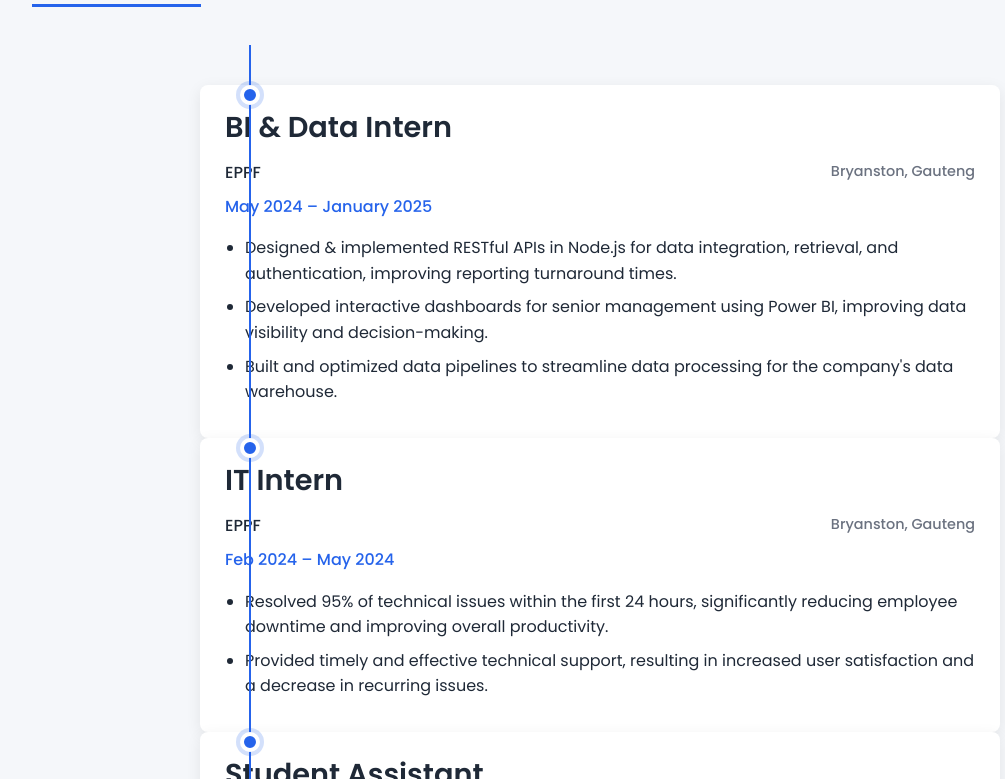
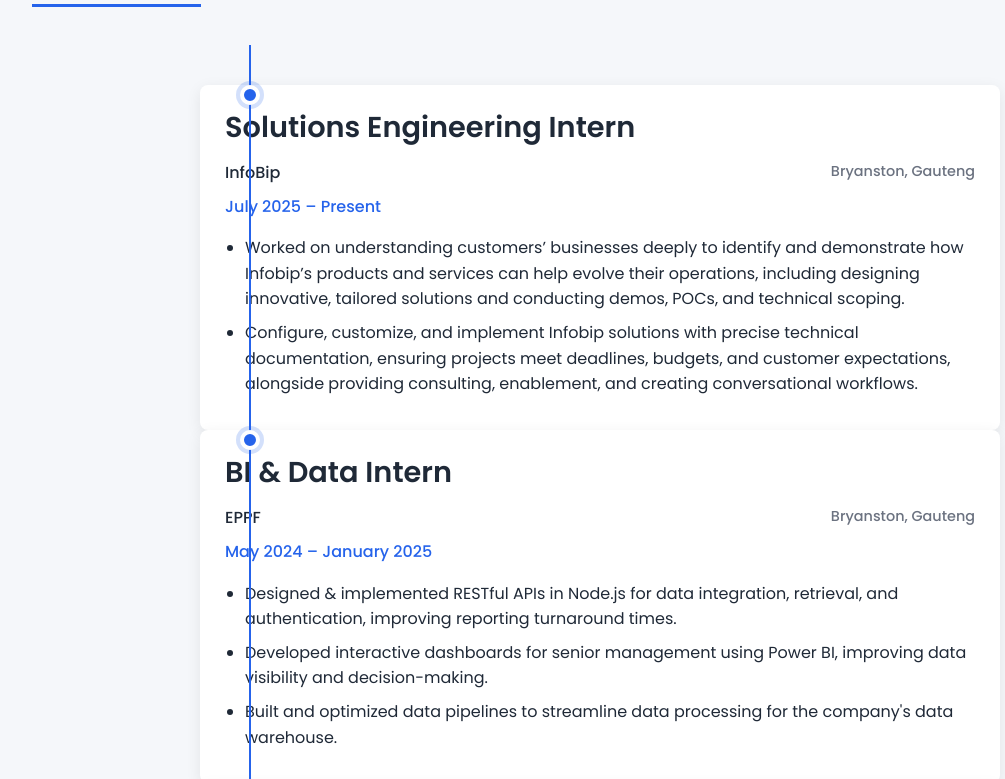
Before and after one commit to seymourpublic/naledi-portfolio, a React (Create React App) app: page / in a window 1280 px wide. Shown: the part 1701-2480 px from the top of the page, without its empty margins (40-1045 px from the left). Built offline with nearby package versions, Linux system fonts and the light colour scheme.

Commit message:
Add Solutions Engineering Intern experience
Added new experience entry for Solutions Engineering Intern at InfoBip.

```diff
--- a/src/components/Experience.js
+++ b/src/components/Experience.js
@@ -3,6 +3,16 @@
 
 const Experience = () => {
   const experiences = [
+    {
+      title: "Solutions Engineering Intern",
+      company: "InfoBip",
+      location: "Bryanston, Gauteng",
+      period: "July 2025 – Present",
+      responsibilities: [
+        "Worked on understanding customers’ businesses deeply to identify and demonstrate how Infobip’s products and services can help evolve their operations, including designing innovative, tailored solutions and conducting demos, POCs, and technical scoping.",
+        "Configure, customize, and implement Infobip solutions with precise technical documentation, ensuring projects meet deadlines, budgets, and customer expectations, alongside providing consulting, enablement, and creating conversational workflows."
+      ]
+    },
     {
       title: "BI & Data Intern",
       company: "EPPF",
```
